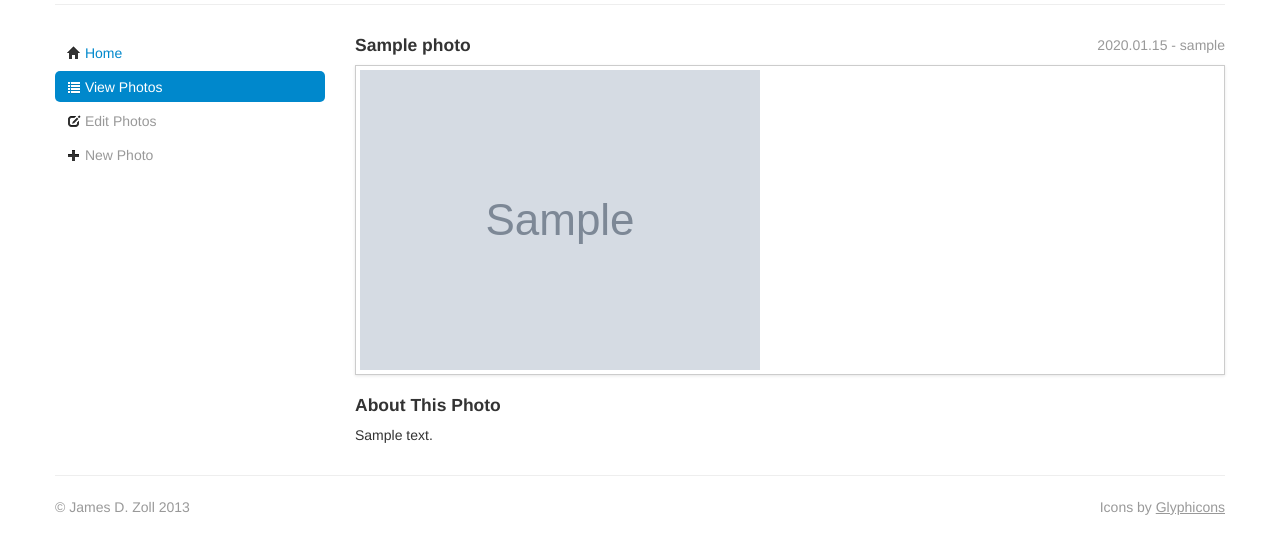
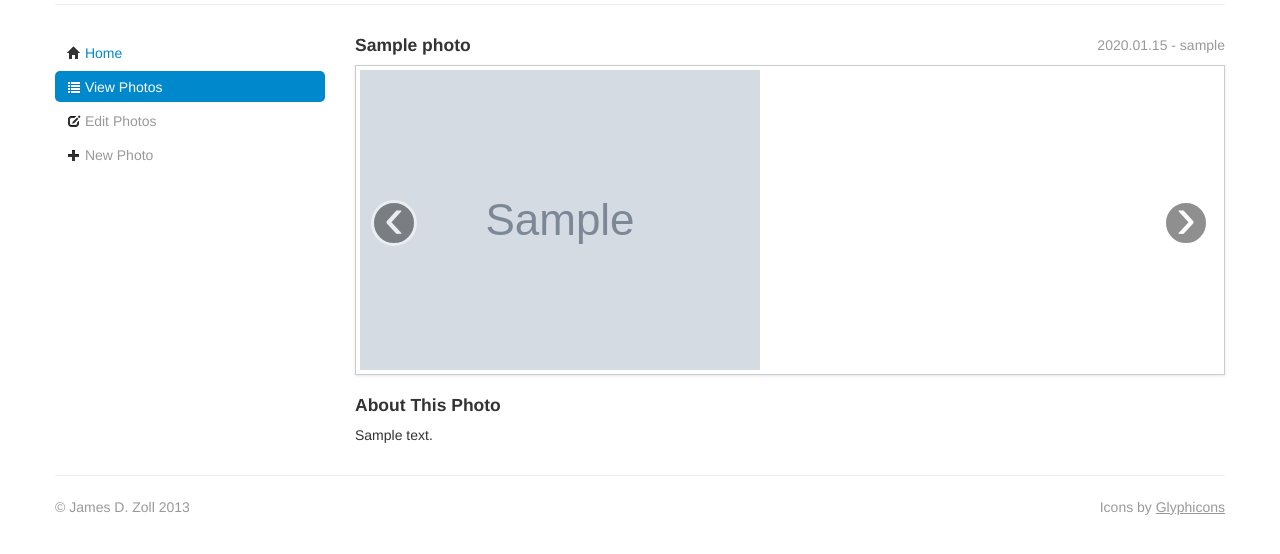
Before and after one commit to Zerack/zoll.me, a Django app: page /xbmc_photos/view/1/ in a window 1280 px wide. Shown: the part 135-689 px from the top of the page. Run offline with Django 3.2, Linux system fonts and the light colour scheme; tables that the repository leaves empty hold one stand-in row (values such as "Sample post"); grey boxes marked "Sample" are stand-in pictures; parts of the project's set-up code (start-up, migrations or seed data) failed here and were passed over; some libraries are stand-ins or nearby versions.

Commit message:
Added previous / next links to view page in XBMC
Added links to the previous and next uploaded image in the XBMC
application, on the View page only.

```diff
--- a/templates/xbmc_photos/view.html
+++ b/templates/xbmc_photos/view.html
@@ -20,8 +20,10 @@
     </div>
     <div class="row">
       <div class="span9">
-        <div class="img-polaroid">
+        <div class="img-polaroid" style="position: relative;">
           <img src="{{ photo.file_cropped.url }}?{{photo.edit_date|date:'YmdHis'}}" alt>
+          {% if prev_photo %}<a class="carousel-control left" href="{% url 'xbmc_photos.views.view' photo_id=prev_photo.id %}" style="top: 50%;">&lsaquo;</a>{% endif %}
+          {% if next_photo %}<a class="carousel-control right" href="{% url 'xbmc_photos.views.view' photo_id=next_photo.id %}" style="top: 50%;">&rsaquo;</a>{% endif %}
         </div>
       </div>
     </div>
--- a/xbmc_photos/views.py
+++ b/xbmc_photos/views.py
@@ -80,6 +80,24 @@ def view(request, photo_id):
     except Photo.DoesNotExist:
         # An invalid ID was given. Replace all photo view content with an error message.
         td['invalid_id'] = True
+
+    # Now, determine where the PREV and NEXT links should go. We just need the IDs of the
+    # previously and next uploaded file. In the case of the first / last image, we loop.
+    try:
+        td['next_photo'] = Photo.objects.filter(date__gt=td['photo'].date).order_by('date').all()[0]
+    except IndexError:
+        try:
+            td['next_photo'] = Photo.objects.order_by('date').all()[0]
+        except IndexError:
+            td['next_photo'] = None
+
+    try:
+        td['prev_photo'] = Photo.objects.filter(date__lt=td['photo'].date).order_by('-date').all()[0]
+    except IndexError:
+        try:
+            td['prev_photo'] = Photo.objects.order_by('-date').all()[0]
+        except IndexError:
+            td['prev_photo'] = None
 
     return render_to_response('xbmc_photos/view.html', td, context_instance = RequestContext(request))
 
```
